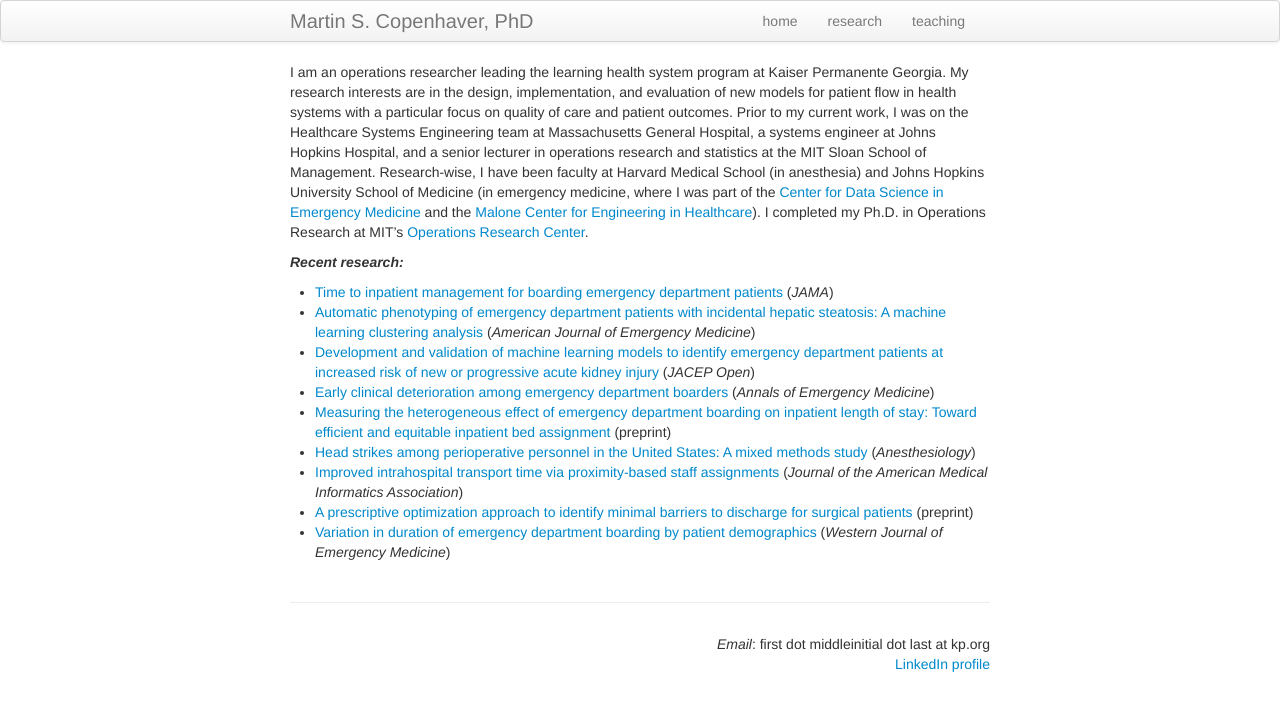
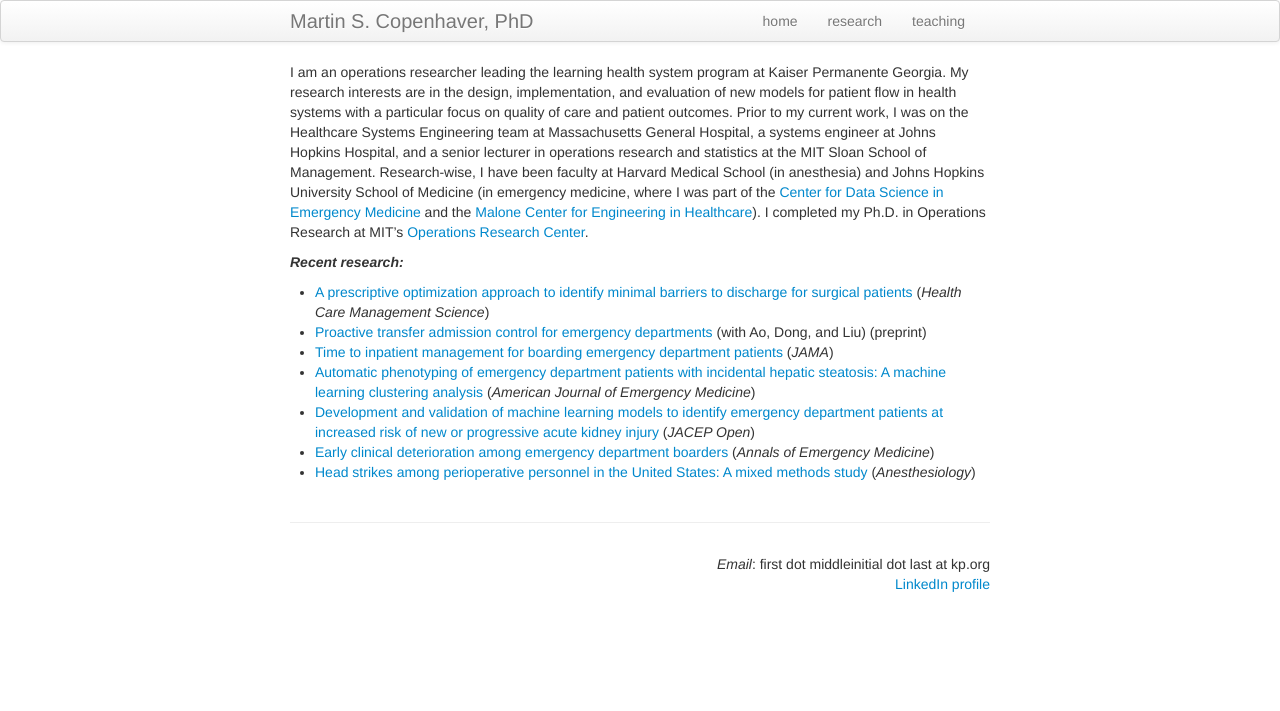
Before and after one commit to martincopenhaver/martincopenhaver.github.io, a Jekyll site: the page built from index.md, in a window 1280 px wide. Shown: the top 711 px of the page. Built offline with Jekyll 4.4.1, drawn with Linux system fonts in a browser that asks for light colours.

Commit message:
Update index.md

```diff
--- a/index.md
+++ b/index.md
@@ -11,12 +11,10 @@ redirect_from:
 I am an operations researcher leading the learning health system program at Kaiser Permanente Georgia. My research interests are in the design, implementation, and evaluation of new models for patient flow in health systems with a particular focus on quality of care and patient outcomes. Prior to my current work, I was on the Healthcare Systems Engineering team at Massachusetts General Hospital, a systems engineer at Johns Hopkins Hospital, and a senior lecturer in operations research and statistics at the MIT Sloan School of Management. Research-wise, I have been faculty at Harvard Medical School (in anesthesia) and Johns Hopkins University School of Medicine (in emergency medicine, where I was part of the [Center for Data Science in Emergency Medicine](https://cdem.jh.edu) and the [Malone Center for Engineering in Healthcare](https://malonecenter.jhu.edu/)). I completed my Ph.D. in Operations Research at MIT's [Operations Research Center](http://orc.mit.edu/).
 
 ##### _Recent research:_
+* [A prescriptive optimization approach to identify minimal barriers to discharge for surgical patients](https://www.medrxiv.org/content/10.1101/2023.03.24.23287694.pdf) (_Health Care Management Science_)
+* [Proactive transfer admission control for emergency departments](https://liualyssa.github.io/images/ED_admission.pdf) (with Ao, Dong, and Liu) (preprint)
 * [Time to inpatient management for boarding emergency department patients](https://jamanetwork.com/journals/jama/article-abstract/2852957) (_JAMA_)
 * [Automatic phenotyping of emergency department patients with incidental hepatic steatosis: A machine learning clustering analysis](https://www.sciencedirect.com/science/article/abs/pii/S0735675726002561) (_American Journal of Emergency Medicine_)
 * [Development and validation of machine learning models to identify emergency department patients at increased risk of new or progressive acute kidney injury](https://www.jacepopen.com/article/S2688-1152(26)00072-X/fulltext) (_JACEP Open_)
 * [Early clinical deterioration among emergency department boarders](https://www.annemergmed.com/article/S0196-0644(26)00071-5/fulltext) (_Annals of Emergency Medicine_)
-* [Measuring the heterogeneous effect of emergency department boarding on inpatient length of stay: Toward efficient and equitable inpatient bed assignment](https://papers.ssrn.com/sol3/papers.cfm?abstract_id=5288627) (preprint)
 * [Head strikes among perioperative personnel in the United States: A mixed methods study](https://journals.lww.com/anesthesiology/fulltext/2025/11000/head_strikes_among_perioperative_personnel_in_the.16.aspx) (_Anesthesiology_)
-* [Improved intrahospital transport time via proximity-based staff assignments](https://doi.org/10.1093/jamia/ocaf081) (_Journal of the American Medical Informatics Association_)
-* [A prescriptive optimization approach to identify minimal barriers to discharge for surgical patients](https://www.medrxiv.org/content/10.1101/2023.03.24.23287694.pdf) (preprint)
-* [Variation in duration of emergency department boarding by patient demographics](https://doi.org/10.5811/westjem.42477) (_Western Journal of Emergency Medicine_)
```
